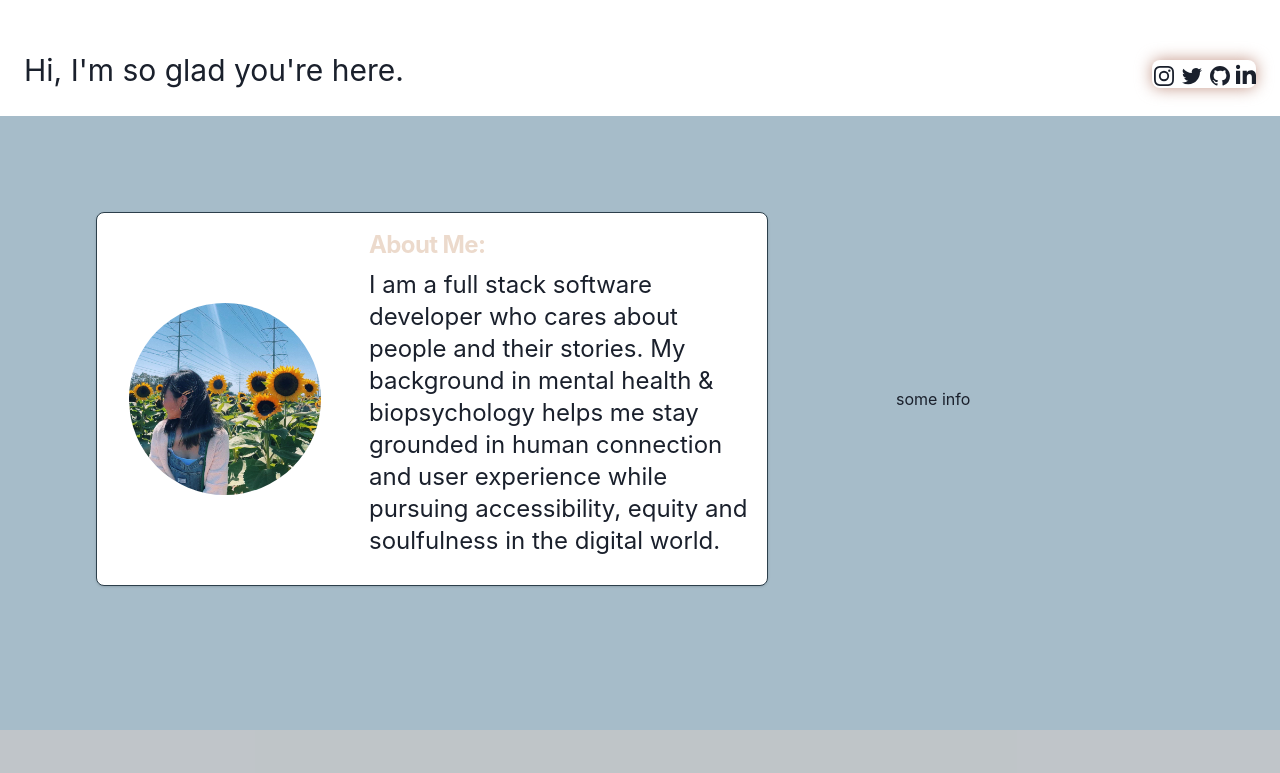
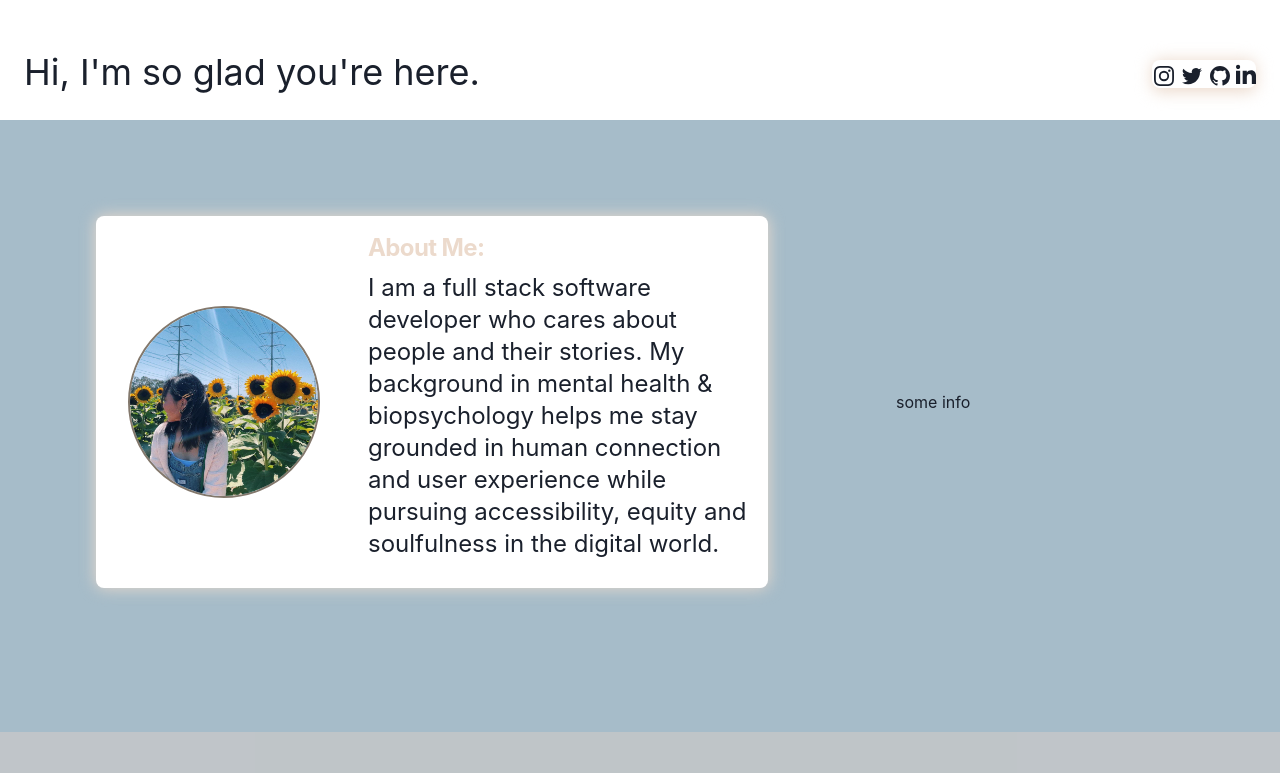
Before and after one commit to mira-kine/mira-portfolio, a React app: page / in a window 1280 px wide. Shown: the top 773 px of the page. Built offline with nearby package versions, Linux system fonts and the light colour scheme; the HTML template or start-up script is replaced by a standard one.

Commit message:
adding glowing insets for more focus

```diff
--- a/src/components/NavBar/NavBar.jsx
+++ b/src/components/NavBar/NavBar.jsx
@@ -18,11 +18,18 @@ export default function NavBar() {
       <div className="max-w-7xl mx-auto my-3 px-3 sm:px-6 ">
         <div className="flex flex-col-reverse md:flex-row min-w-full py-4 space-y-8 justify-center md:justify-between  md:space-x-10">
           <div className="flex justify-center">
-            <h2 className="text-3xl pt-6">Hi, I'm so glad you're here.</h2>
+            <h2
+              className={classNames(
+                scrollPosition > 110 ? 'invisible' : 'visible',
+                'sticky top-0 z-20 bg-white transition-shadow text-4xl pt-6 rounded-lg text-black'
+              )}
+            >
+              Hi, I'm so glad you're here.
+            </h2>
           </div>
           <div className="flex justify-around">
             <div className="relative">
-              <div className="absolute inset-0 bg-rosy rounded-lg blur"></div>
+              <div className="absolute inset-0 bg-pink rounded-lg blur"></div>
               <div className="flex justify-end relative bg-white rounded-lg">
                 <div className="flex whitespace-nowrap pt-1  mx-3justify-center space-x-1 ">
                   <a
--- a/src/views/AboutMe/AboutMe.jsx
+++ b/src/views/AboutMe/AboutMe.jsx
@@ -7,9 +7,11 @@ export default function AboutMe() {
         className="snap-center flex scroll-mt-0.5 h-full w-screen ml-14 lg:ml-48 justify-center items-center align-center lg:justify-start py-12 my-12"
         name="about-me"
       >
-        <div className="flex flex-col items-center bg-white border border-charcoal w-full rounded-lg shadow md:flex-row md:max-w-2xl hover:bg-charcoal dark:border-charcoal dark:bg-charcoal/75 dark:text-white dark:hover:bg-charcoal">
+        <div className="relative">
+          <div className="absolute inset-0 bg-pink rounded-lg blur"></div>
+          <div className="relative flex flex-col items-center bg-white w-full rounded-lg md:flex-row md:max-w-2xl dark:bg-charcoal dark:text-white">
             <img
-            className="object-contain w-1/2 rounded-full h-1/2 mx-8 my-8 md:h-auto md:my-0 md:w-48"
+              className="object-contain w-1/2 rounded-full h-1/2 mx-8 my-8 md:h-auto md:my-0 md:w-48 border border-2 border-solid border-coffee"
               src="/assets/sunflower-pc.jpg"
               alt="headshot of mira"
             />
@@ -26,6 +28,7 @@ export default function AboutMe() {
               </p>
             </div>
           </div>
+        </div>
         <div className="invisible collapse lg:visible lg:ml-32">
           <h2>some info</h2>
         </div>
--- a/tailwind.config.js
+++ b/tailwind.config.js
@@ -14,7 +14,6 @@ module.exports = {
     },
     colors: {
       white: '#FFFFFF',
-      blue: '#B1C3CAff',
       powder: '#A6BCC9ff',
       charcoal: '#2C3F4Bff',
       pink: '#ECDACCff',
```
Lines whose indentation alone changed are shown as unchanged.
